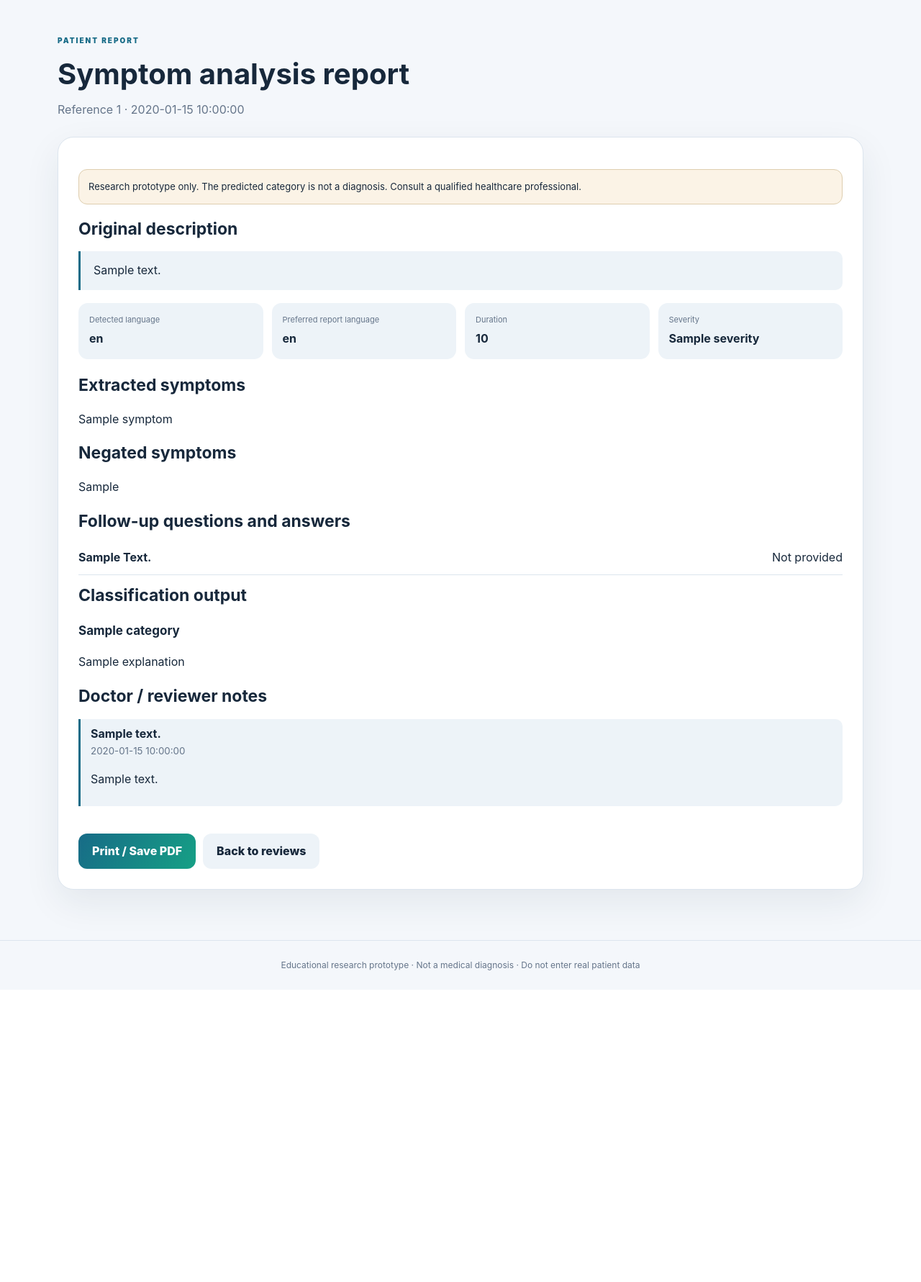
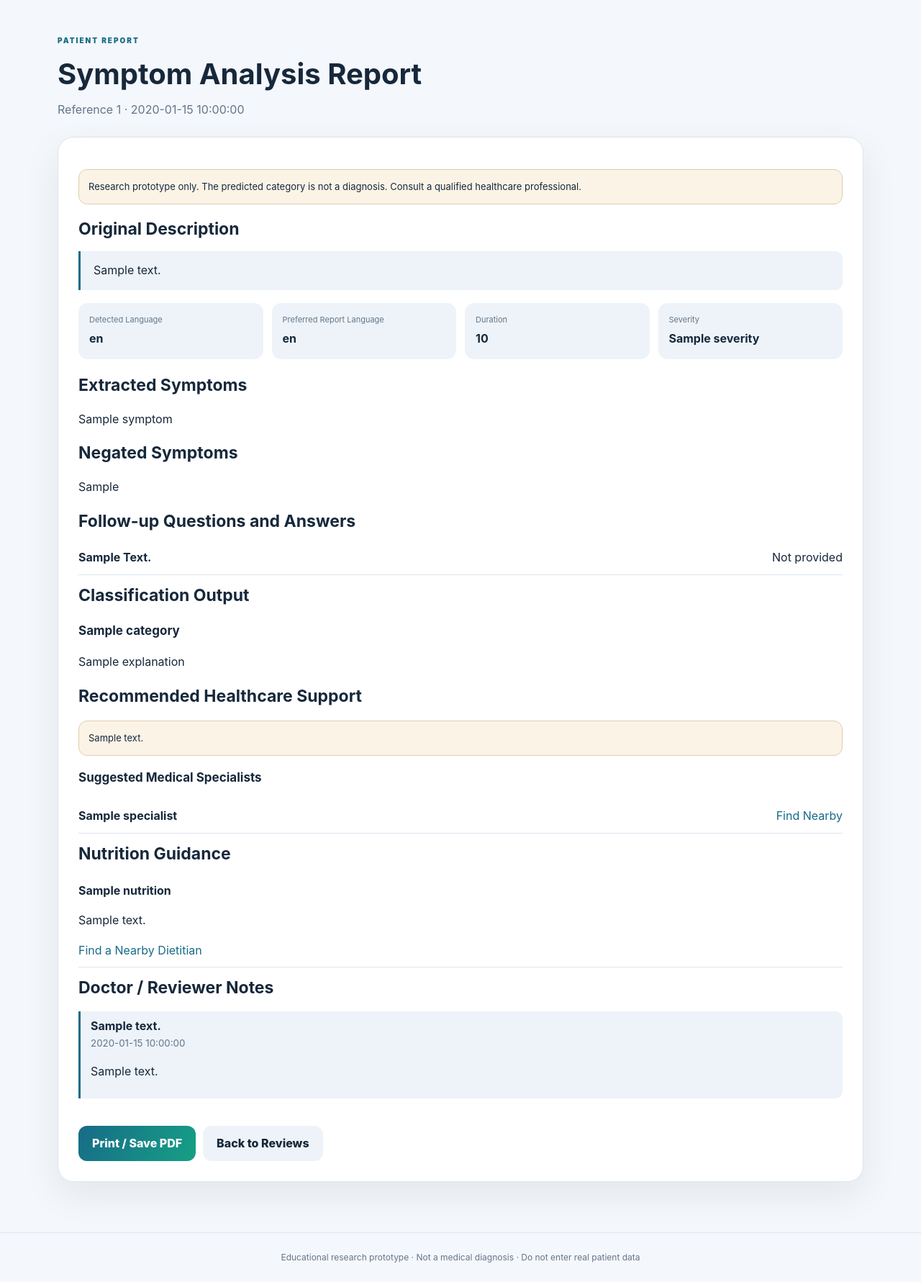
Before and after one commit to BoppidiSanjana/hanumakonda-multilingual-healthcare-nlp, a Flask app: template templates/report.html in a window 1280 px wide. Shown: the part 76-1857 px from the top of the page at 72% size. Before the commit the page ends 1424 px from the top, so only its background shows below. Run offline with Flask 3, Linux system fonts and the light colour scheme; the template is opened without the code that fills it: most values are stand-ins (such as "Sample title", 1, 10 or a date in 2020).

Commit message:
Add specialist recommendations and improve patient reports

```diff
--- a/app.py
+++ b/app.py
@@ -5,6 +5,7 @@ import uuid
 import sqlite3
 from datetime import datetime, timezone
 from functools import wraps
+from urllib.parse import quote
 
 from flask import (
     Flask, render_template, request, jsonify,
@@ -321,6 +322,154 @@ def index():
     )
 
 
+
+
+# ---------------- SPECIALIST & NUTRITION GUIDANCE ----------------
+
+def build_care_recommendations(analysis, original_text=""):
+    """
+    Suggests an appropriate type of healthcare professional from reported
+    symptoms/keywords. This is navigation guidance, not a diagnosis.
+    """
+    text = (original_text or "").lower()
+    symptoms = analysis.get("symptoms", [])
+    symptom_text = " ".join(str(item).lower() for item in symptoms)
+    combined = f"{text} {symptom_text}"
+
+    # Emergency warning signs must take priority over routine referrals.
+    emergency_terms = [
+        "chest pain", "chest tightness", "heart attack",
+        "severe breathing", "difficulty breathing", "can't breathe",
+        "cannot breathe", "shortness of breath", "fainting",
+        "unconscious", "stroke", "severe bleeding"
+    ]
+    emergency = (
+        bool(analysis.get("urgent_flag"))
+        or bool(analysis.get("breathing_difficulty"))
+        or any(term in combined for term in emergency_terms)
+    )
+
+    if emergency:
+        return {
+            "urgent": True,
+            "message": (
+                "A warning sign may be present. Seek urgent medical care now "
+                "or contact local emergency services. Do not wait for an "
+                "online specialist recommendation."
+            ),
+            "specialists": [],
+            "nutrition": None
+        }
+
+    specialist_rules = [
+        (
+            ["cardiologist"],
+            ["heart", "గుండె", "दिल", "palpitation", "palpitations", "heartbeat", "blood pressure",
+             "high bp", "low bp", "cardiac", "cardiovascular"]
+        ),
+        (
+            ["dermatologist"],
+            ["skin", "చర్మం", "त्वचा", "rash", "itch", "itching", "acne", "pimple", "eczema",
+             "hair fall", "skin allergy"]
+        ),
+        (
+            ["ophthalmologist (eye specialist)"],
+            ["eye pain", "red eye", "vision", "blurred vision", "eye irritation"]
+        ),
+        (
+            ["ent specialist"],
+            ["ear pain", "ear infection", "nose", "sinus", "throat pain",
+             "sore throat", "hearing", "tonsil"]
+        ),
+        (
+            ["gastroenterologist"],
+            ["stomach pain", "కడుపు నొప్పి", "पेट दर्द", "abdominal pain", "acidity", "gastric",
+             "vomiting", "diarrhea", "diarrhoea", "constipation",
+             "digestion", "digestive"]
+        ),
+        (
+            ["orthopedic specialist"],
+            ["bone", "joint pain", "knee pain", "back pain", "fracture",
+             "muscle pain", "arthritis"]
+        ),
+        (
+            ["neurologist"],
+            ["migraine", "severe headache", "numbness", "tingling",
+             "seizure", "neurological"]
+        ),
+        (
+            ["gynecologist"],
+            ["menstrual", "period pain", "irregular periods",
+             "pregnancy", "pelvic pain"]
+        ),
+        (
+            ["pulmonologist"],
+            ["persistent cough", "wheezing", "asthma", "lung"]
+        ),
+        (
+            ["dentist"],
+            ["tooth pain", "toothache", "gum pain", "dental"]
+        )
+    ]
+
+    matched = []
+    for names, terms in specialist_rules:
+        if any(term in combined for term in terms):
+            matched.extend(names)
+
+    # Fever and common/general symptoms should start with a general physician.
+    general_terms = [
+        "fever", "జ్వరం", "बुखार", "temperature", "cold", "cough", "headache",
+        "body pain", "తలనొప్పి", "సర్ది", "దగ్గు", "బुखार",
+        "body pain", "tiredness", "fatigue", "weakness"
+    ]
+    if not matched or any(term in combined for term in general_terms):
+        matched.insert(0, "general physician")
+
+    # Preserve order and remove duplicates.
+    matched = list(dict.fromkeys(matched))
+
+    specialists = [
+        {
+            "name": name.title(),
+            "maps_url": (
+                "https://www.google.com/maps/search/?api=1&query="
+                + quote(name + " near me")
+            )
+        }
+        for name in matched
+    ]
+
+    nutrition_terms = [
+        "nutrition", "nutritional", "diet", "food", "ఆహారం", "తిండి",
+        "పోషకాహారం", "खाना", "आहार", "पोषण", "meal plan",
+        "weight loss", "weight gain", "healthy eating", "diet plan"
+    ]
+    nutrition = None
+    if any(term in text for term in nutrition_terms):
+        nutrition = {
+            "name": "Registered Dietitian / Clinical Nutritionist",
+            "message": (
+                "For personalized food or diet guidance, consult a qualified "
+                "registered dietitian or clinical nutritionist."
+            ),
+            "maps_url": (
+                "https://www.google.com/maps/search/?api=1&query="
+                + quote("registered dietitian clinical nutritionist near me")
+            )
+        }
+
+    return {
+        "urgent": False,
+        "message": (
+            "These are suggested healthcare professional categories based "
+            "on the words reported. They are not a diagnosis."
+        ),
+        "specialists": specialists,
+        "nutrition": nutrition
+    }
+
+
 # ---------------- INITIAL SYMPTOM ANALYSIS ----------------
 
 @app.route("/analyze", methods=["POST"])
@@ -428,6 +577,14 @@ def complete():
     # Generate a demonstration prediction.
     prediction = predict_category(analysis)
 
+    # Add specialist-navigation guidance based on reported symptoms.
+    # This does not diagnose a condition or replace a clinician.
+    care_recommendations = build_care_recommendations(
+        analysis,
+        symptoms_text
+    )
+    prediction["care_recommendations"] = care_recommendations
+
     # Avoid routine prediction when a warning sign is reported.
     if analysis.get("urgent_flag") or analysis.get("breathing_difficulty"):
 
@@ -438,7 +595,8 @@ def complete():
             "explanation": (
                 "A possible warning sign was reported. "
                 "Seek urgent professional medical assessment."
-            )
+            ),
+            "care_recommendations": care_recommendations
         }
 
     report_id = str(uuid.uuid4())[:8].upper()
--- a/templates/report.html
+++ b/templates/report.html
@@ -1,10 +1,209 @@
-{% extends "base.html" %}{% block title %}Report {{r.id}}{% endblock %}{% block content %}
-<div class="page-title"><span class="eyebrow">PATIENT REPORT</span><h1>Symptom analysis report</h1><p>Reference {{r.id}} · {{r.created_at}}</p></div><div class="panel">
-<div class="notice">Research prototype only. The predicted category is not a diagnosis. Consult a qualified healthcare professional.</div>
-<h2>Original description</h2><blockquote>{{r.original_text}}</blockquote>
-<div class="result-grid"><div><small>Detected language</small><b>{{analysis.language}}</b></div><div><small>Preferred report language</small><b>{{r.preferred_language}}</b></div><div><small>Duration</small><b>{{analysis.duration or 'Not provided'}}</b></div><div><small>Severity</small><b>{{analysis.severity or 'Not provided'}}</b></div></div>
-<h2>Extracted symptoms</h2><p>{{analysis.symptoms|join(', ') if analysis.symptoms else 'None detected by starter lexicon'}}</p><h2>Negated symptoms</h2><p>{{analysis.negated_symptoms|join(', ') if analysis.negated_symptoms else 'None detected'}}</p>
-<h2>Follow-up questions and answers</h2>{% for k,v in answers.items() %}<div class="answer-row"><b>{{k|replace('_',' ')|title}}</b><span>{{v or 'Not provided'}}</span></div>{% else %}<p>No answers saved.</p>{% endfor %}
-<h2>Classification output</h2><h3>{{prediction.category}}</h3><p>{{prediction.explanation}}</p>
-<h2>Doctor / reviewer notes</h2>{% for rv in reviews %}<div class="review"><b>{{rv.reviewer}}</b><small>{{rv.created_at}}</small><p>{{rv.notes}}</p></div>{% else %}<p>No reviewer notes yet.</p>{% endfor %}
-<div class="actions"><a class="button" href="{{url_for('download_report',report_id=r.id)}}">Print / Save PDF</a>{% if logged_in_user.role=='patient' %}<a class="button secondary" href="{{url_for('reports')}}">My reports</a>{% else %}<a class="button secondary" href="{{url_for('doctor')}}">Back to reviews</a>{% endif %}</div></div>{% endblock %}
+
+{% extends "base.html" %}
+
+{% block title %}Report {{ r.id }}{% endblock %}
+
+{% block content %}
+
+<div class="page-title">
+    <span class="eyebrow">PATIENT REPORT</span>
+    <h1>Symptom Analysis Report</h1>
+    <p>Reference {{ r.id }} · {{ r.created_at }}</p>
+</div>
+
+<div class="panel">
+
+    <div class="notice">
+        Research prototype only. The predicted category is not a diagnosis.
+        Consult a qualified healthcare professional.
+    </div>
+
+    <!-- ORIGINAL DESCRIPTION -->
+    <h2>Original Description</h2>
+    <blockquote>{{ r.original_text }}</blockquote>
+
+    <!-- PATIENT INFORMATION -->
+    <div class="result-grid">
+
+        <div>
+            <small>Detected Language</small>
+            <b>{{ analysis.language }}</b>
+        </div>
+
+        <div>
+            <small>Preferred Report Language</small>
+            <b>{{ r.preferred_language }}</b>
+        </div>
+
+        <div>
+            <small>Duration</small>
+            <b>{{ analysis.duration or 'Not provided' }}</b>
+        </div>
+
+        <div>
+            <small>Severity</small>
+            <b>{{ analysis.severity or 'Not provided' }}</b>
+        </div>
+
+    </div>
+
+    <!-- EXTRACTED SYMPTOMS -->
+    <h2>Extracted Symptoms</h2>
+
+    <p>
+        {{ analysis.symptoms|join(', ') if analysis.symptoms
+        else 'None detected by starter lexicon' }}
+    </p>
+
+    <!-- NEGATED SYMPTOMS -->
+    <h2>Negated Symptoms</h2>
+
+    <p>
+        {{ analysis.negated_symptoms|join(', ')
+        if analysis.negated_symptoms else 'None detected' }}
+    </p>
+
+    <!-- FOLLOW-UP ANSWERS -->
+    <h2>Follow-up Questions and Answers</h2>
+
+    {% for k, v in answers.items() %}
+
+        <div class="answer-row">
+            <b>{{ k|replace('_', ' ')|title }}</b>
+            <span>{{ v or 'Not provided' }}</span>
+        </div>
+
+    {% else %}
+
+        <p>No answers saved.</p>
+
+    {% endfor %}
+
+    <!-- CLASSIFICATION -->
+    <h2>Classification Output</h2>
+
+    <h3>{{ prediction.category }}</h3>
+
+    <p>{{ prediction.explanation }}</p>
+
+    <!-- SPECIALIST RECOMMENDATIONS -->
+    {% set care = prediction.get('care_recommendations', {}) %}
+
+    <h2>Recommended Healthcare Support</h2>
+
+    <div class="notice">
+        {{ care.get('message', 'Please consult a qualified healthcare professional for guidance.') }}
+    </div>
+
+    {% if care.get('urgent') %}
+
+        <h3>Urgent Medical Attention</h3>
+
+        <p>
+            A possible warning sign was identified.
+            Please seek urgent professional medical care.
+            Do not delay care while searching for a specialist.
+        </p>
+
+    {% else %}
+
+        <h3>Suggested Medical Specialists</h3>
+
+        {% for doctor in care.get('specialists', []) %}
+
+            <div class="answer-row">
+
+                <b>{{ doctor.name }}</b>
+
+                <a href="{{ doctor.maps_url }}"
+                   target="_blank"
+                   rel="noopener noreferrer">
+                    Find Nearby
+                </a>
+
+            </div>
+
+        {% else %}
+
+            <p>
+                No specific specialist was identified.
+                Please consult a General Physician.
+            </p>
+
+        {% endfor %}
+
+    {% endif %}
+
+    <!-- NUTRITION RECOMMENDATION -->
+    {% if care.get('nutrition') %}
+
+        <h2>Nutrition Guidance</h2>
+
+        <div class="answer-row">
+
+            <div>
+                <b>{{ care.nutrition.name }}</b>
+
+                <p>{{ care.nutrition.message }}</p>
+
+                <a href="{{ care.nutrition.maps_url }}"
+                   target="_blank"
+                   rel="noopener noreferrer">
+                    Find a Nearby Dietitian
+                </a>
+            </div>
+
+        </div>
+
+    {% endif %}
+
+    <!-- DOCTOR REVIEWER NOTES -->
+    <h2>Doctor / Reviewer Notes</h2>
+
+    {% for rv in reviews %}
+
+        <div class="review">
+
+            <b>{{ rv.reviewer }}</b>
+
+            <small>{{ rv.created_at }}</small>
+
+            <p>{{ rv.notes }}</p>
+
+        </div>
+
+    {% else %}
+
+        <p>No reviewer notes yet.</p>
+
+    {% endfor %}
+
+    <!-- ACTION BUTTONS -->
+    <div class="actions">
+
+        <a class="button"
+           href="{{ url_for('download_report', report_id=r.id) }}">
+            Print / Save PDF
+        </a>
+
+        {% if logged_in_user.role == 'patient' %}
+
+            <a class="button secondary"
+               href="{{ url_for('reports') }}">
+                My Reports
+            </a>
+
+        {% else %}
+
+            <a class="button secondary"
+               href="{{ url_for('doctor') }}">
+                Back to Reviews
+            </a>
+
+        {% endif %}
+
+    </div>
+
+</div>
+
+{% endblock %}
```
